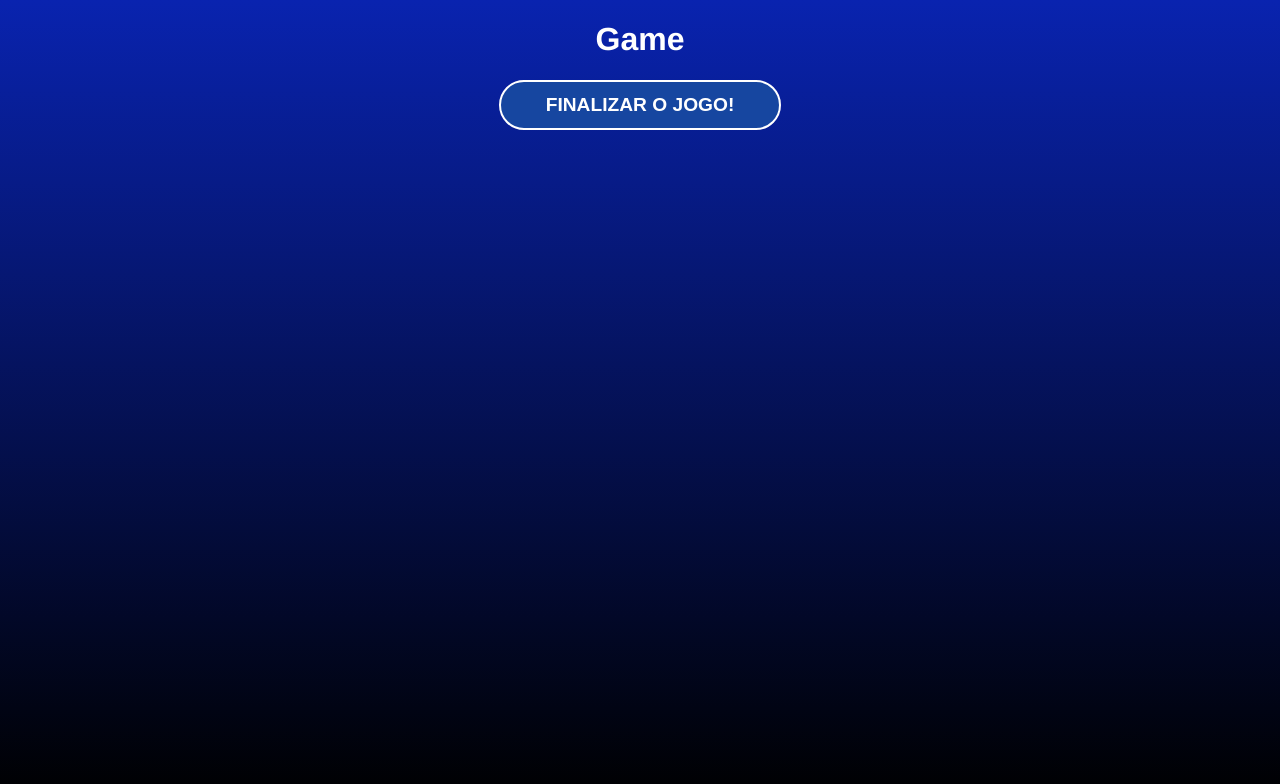
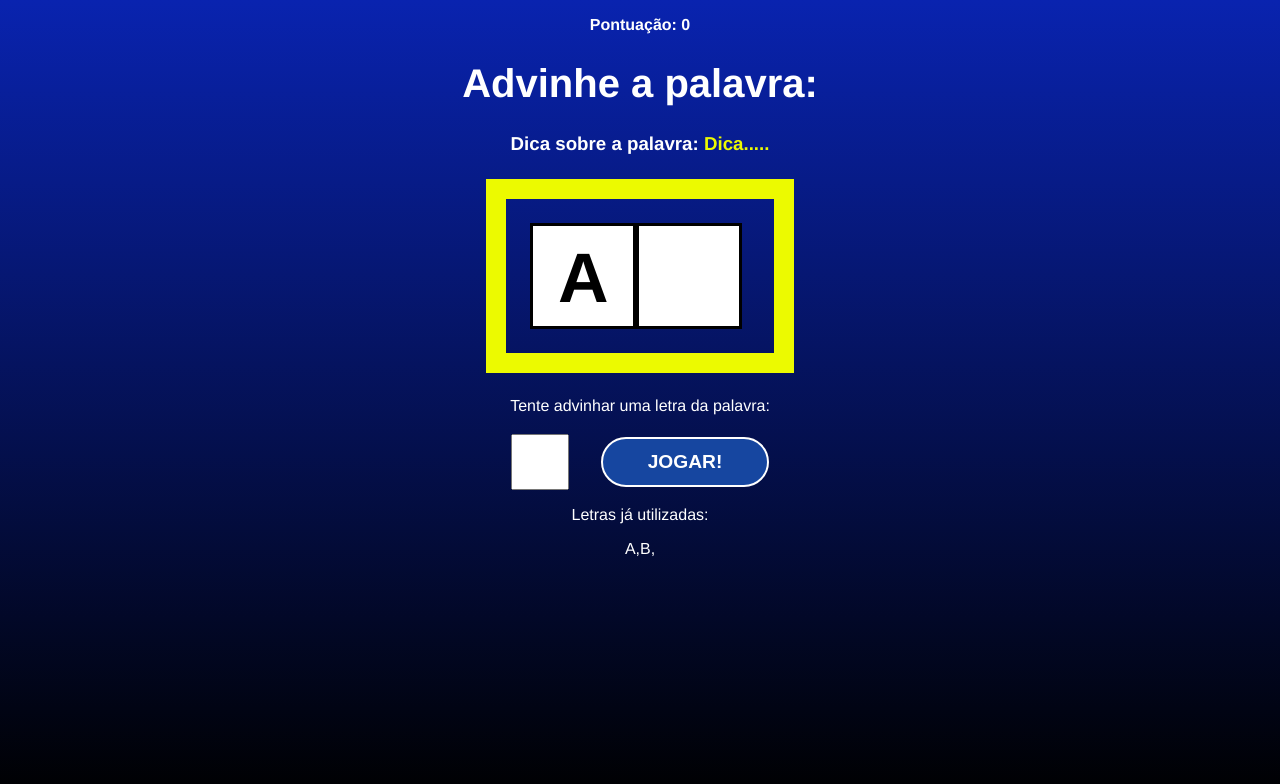
Before and after one commit to antoniolazarosantos/curso_react, a React (Create React App) app in the folder arquivos/6_SECRET_WORD/secretword/: page / in a window 1280 px wide. Both pictures are taken after a click on the button "COMEÇAR O JOGO". Shown: the top 784 px of the page. Built offline with nearby package versions, Linux system fonts and the light colour scheme.

Commit message:
CSS da tela do jogo

```diff
--- a/arquivos/6_SECRET_WORD/secretword/src/components/Game.css
+++ b/arquivos/6_SECRET_WORD/secretword/src/components/Game.css
@@ -0,0 +1,49 @@
+.game h1 {
+    font-size: 2.5em;
+  }
+
+  .points span {
+    font-weight: bold;
+  }
+
+  .tip span {
+    color: #ecfa00;
+  }
+
+  .wordContainer {
+    margin: 1.5em;
+    padding: 1.5em;
+    border: 20px solid #ecfa00;
+    display: flex;
+  }
+
+  .letter,
+  .blankSquare {
+    font-size: 70px;
+    line-height: 1.5;
+    border: 3px solid #000;
+    height: 100px;
+    width: 100px;
+    text-transform: uppercase;
+    background-color: #fff;
+    color: #000;
+    font-weight: bold;
+  }
+
+  .letterContainer p {
+    margin-bottom: 1.2em;
+  }
+
+  .letterContainer form {
+    display: flex;
+    align-items: center;
+    justify-content: center;
+  }
+
+  .letterContainer input {
+    height: 50px;
+    width: 50px;
+    font-size: 2em;
+    text-align: center;
+    margin-right: 1em;
+  }
--- a/arquivos/6_SECRET_WORD/secretword/src/components/Game.js
+++ b/arquivos/6_SECRET_WORD/secretword/src/components/Game.js
@@ -2,9 +2,31 @@
 
 const Game = ({verifyLetter}) => {
   return (
-    <div>
-        <h1>Game</h1>
-        <button onClick={verifyLetter}>Finalizar o jogo!</button>
+    <div className="game">
+      <p className="points">
+        <span>Pontuação: 0</span>
+      </p>
+      <h1>Advinhe a palavra:</h1>
+      <h3 className="tip">
+        Dica sobre a palavra: <span>Dica.....</span>
+      </h3>
+      <div className="wordContainer">
+        <span className="letter">A</span>
+        <span className="blankSquare"></span>
+      </div>
+      <div className="letterContainer">
+        <p>Tente advinhar uma letra da palavra:</p>
+        <form>
+          <input type="text" name="letter" maxLength="1" required />
+          <button>Jogar!</button>
+        </form>
+      </div>
+      <div className="wrongLetterContainer">
+        <p>Letras já utilizadas:</p>
+        <span>A,</span>
+        <span>B,</span>
+      </div>
+
     </div>
   )
 };
```
